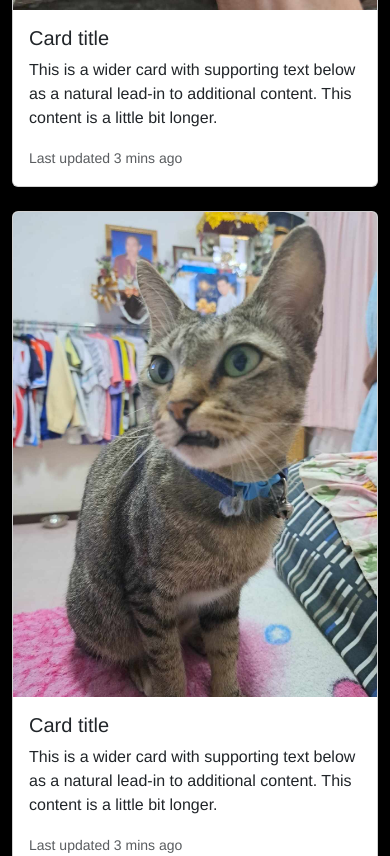
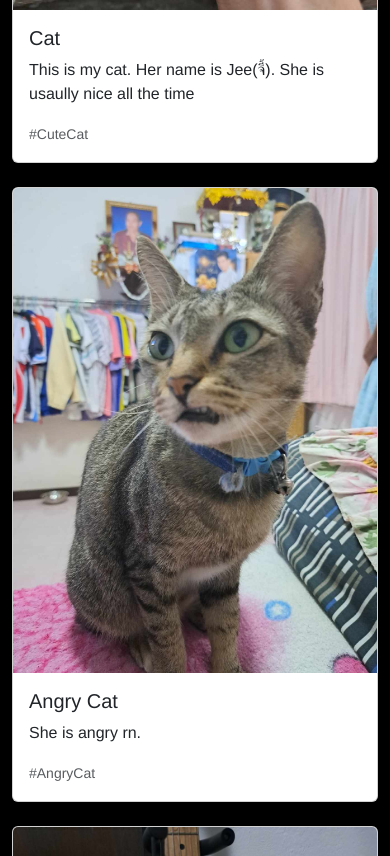
Before and after one commit to cpe207/lab02-BallballTH, a plain HTML site: page Gallery.html in a window 390 px wide. Shown: the part 880-1736 px from the top of the page. Drawn offline with nearby package versions, Linux system fonts and the light colour scheme.

Commit message:
flex phone

```diff
--- a/Gallery.html
+++ b/Gallery.html
@@ -28,9 +28,9 @@
                 <div class="card h-100">
                     <img src="./images/cat1.jpg" class="card-img-top " alt="...">
                     <div class="card-body">
-                        <h5 class="card-title">Card title</h5>
-                        <p class="card-text">This is a wider card with supporting text below as a natural lead-in to additional content. This content is a little bit longer.</p>
-                        <p class="card-text"><small class="text-muted">Last updated 3 mins ago</small></p>
+                        <h5 class="card-title">Cat</h5>
+                        <p class="card-text">This is my cat. Her name is Jee(จี้). She is usaully nice all the time</p>
+                        <p class="card-text"><small class="text-muted">#CuteCat</small></p>
                     </div>
                 </div>
             </div>
@@ -40,9 +40,9 @@
                 <div class="card h-100">
                     <img src="./images/cat2.jpg" class="card-img-top" alt="...">
                     <div class="card-body">
-                        <h5 class="card-title">Card title</h5>
-                        <p class="card-text">This is a wider card with supporting text below as a natural lead-in to additional content. This content is a little bit longer.</p>
-                        <p class="card-text"><small class="text-muted">Last updated 3 mins ago</small></p>
+                        <h5 class="card-title">Angry Cat</h5>
+                        <p class="card-text">She is angry rn.</p>
+                        <p class="card-text"><small class="text-muted">#AngryCat</small></p>
                     </div>
                 </div>
             </div>
@@ -52,9 +52,9 @@
                 <div class="card h-100">
                     <img src="./images/guitar.jpg" class="card-img-top" alt="...">
                     <div class="card-body">
-                        <h5 class="card-title">Card title</h5>
-                        <p class="card-text">This is a wider card with supporting text below as a natural lead-in to additional content. This content is a little bit longer.</p>
-                        <p class="card-text"><small class="text-muted">Last updated 3 mins ago</small></p>
+                        <h5 class="card-title">Guitar</h5>
+                        <p class="card-text">This is my guitar that i captured last night. i rarely play it now.</p>
+                        <p class="card-text"><small class="text-muted">#LonelyGuitar</small></p>
                     </div>
                 </div>
             </div>
@@ -64,9 +64,9 @@
                 <div class="card h-100">
                     <img src="./images/boo2.jpg" class="card-img-top" alt="...">
                     <div class="card-body">
-                        <h5 class="card-title">Card title</h5>
-                        <p class="card-text">This is a wider card with supporting text below as a natural lead-in to additional content. This content is a little bit longer.</p>
-                        <p class="card-text"><small class="text-muted">Last updated 3 mins ago</small></p>
+                        <h5 class="card-title">Dog</h5>
+                        <p class="card-text">This was my dog.His name is Bo(โบ้).He was so frisky and playful btw he's dead.</p>
+                        <p class="card-text"><small class="text-muted">#ripBo</small></p>
                     </div>
                 </div>
             </div>
```
Also changed, not shown: index.html (+1 -1 lines).
